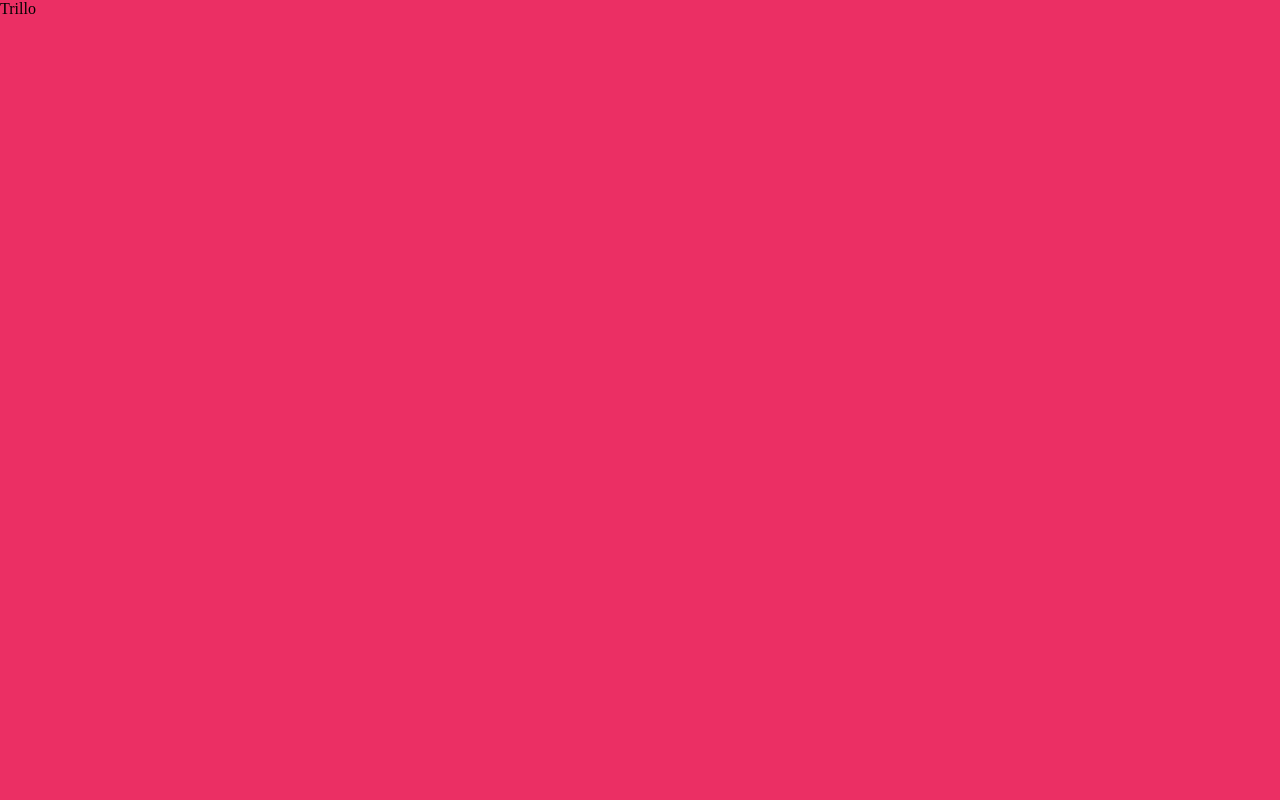
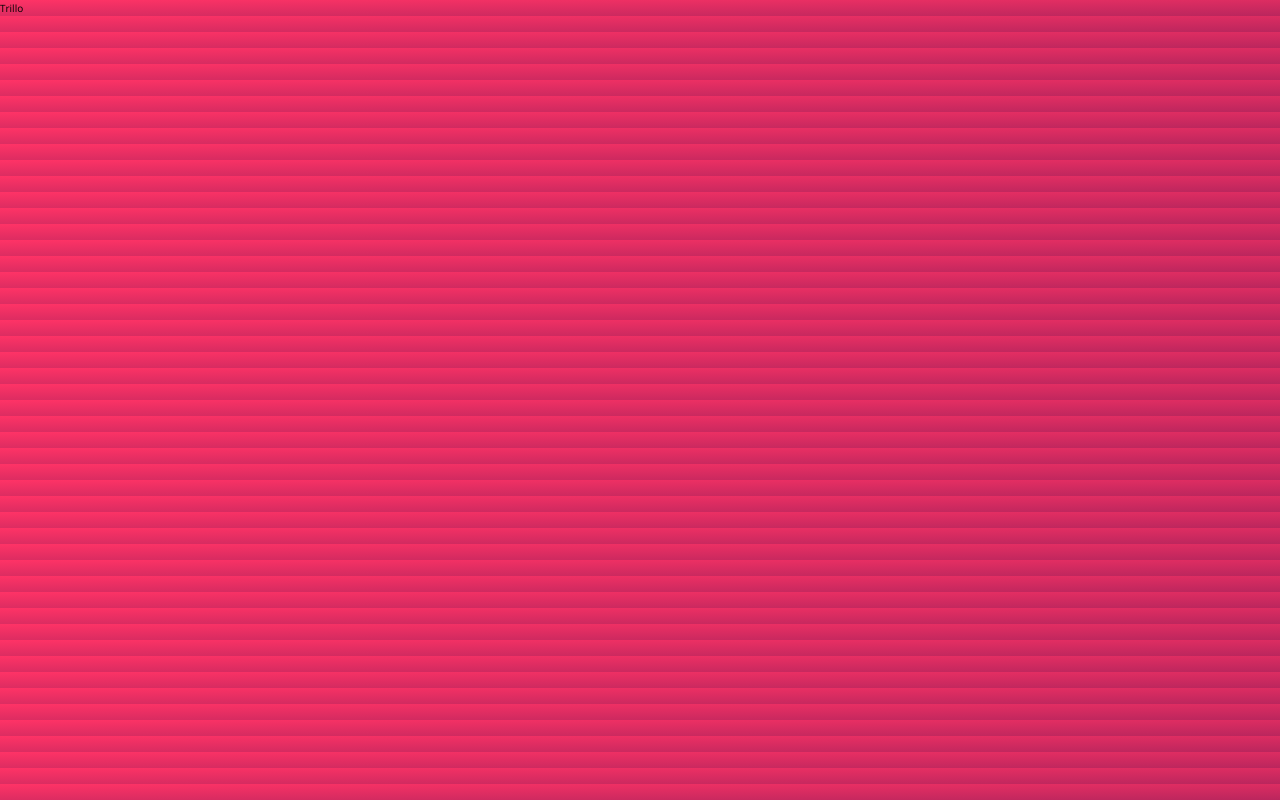
Before and after one commit to KatrinaTom/Flexbox-Practice-Trillo, a website: page index.html in a window 1280 px wide. Drawn offline with nearby package versions, Linux system fonts and the light colour scheme.

Commit message:
global styles

```diff
--- /dev/null
+++ b/sass/_base.scss
@@ -0,0 +1,43 @@
+/*
+COLORS
+
+Grey light 1: #faf9f9
+Grey light 2: #f4f2f2
+Grey light 3: #f0eeee
+Grey light 4: #ccc
+
+Grey dark 1: #333
+Grey dark 2: #777
+Grey dark 3: #999
+
+*/
+
+:root {
+    --color-primary: #eb2f64;
+    --color-primary-light: #FF3366;
+    --color-primary-dark: #BA265D;
+}
+
+* {
+    margin: 0;
+    padding: 0;
+}
+
+*,
+*::before,
+*::after {
+    box-sizing: inherit;
+}
+
+html {
+    box-sizing: border-box;
+    font-size: 62.5%; // 1rem = 10px
+}
+
+body {
+    font-family: 'Open Sans', sans-serif;
+    font-weight: 400;
+    line-height: 1.6;
+    background-image: linear-gradient(to right bottom, var(--color-primary-light), var(--color-primary-dark));
+    background-size: cover;
+}
--- a/sass/main.scss
+++ b/sass/main.scss
@@ -1,26 +1,3 @@
-/*
-COLORS
-
-Primary: #eb2f64
-Primary light: #FF3366
-Primary dark: #BA265D
-
-Grey light 1: #faf9f9
-Grey light 2: #f4f2f2
-Grey light 3: #f0eeee
-Grey light 4: #ccc
-
-Grey dark 1: #333
-Grey dark 2: #777
-Grey dark 3: #999
-
-*/
-
-* {
-    margin: 0;
-    padding: 0;
-}
-
-body {
-    background-color:  #eb2f64;
-}
+@import "base";
+@import "layout";
+@import "components";
```
Also changed, not shown: README.md, css/style.css, sass/_components.scss (added), sass/_layout.scss (added), screenshots/architecture.png (added), screenshots/global.png (added).
